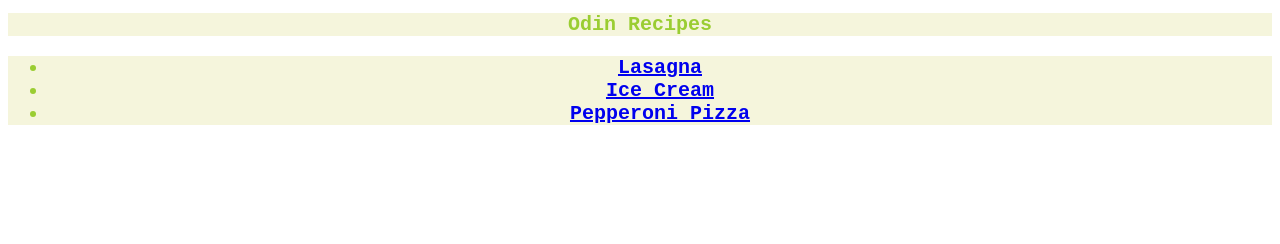
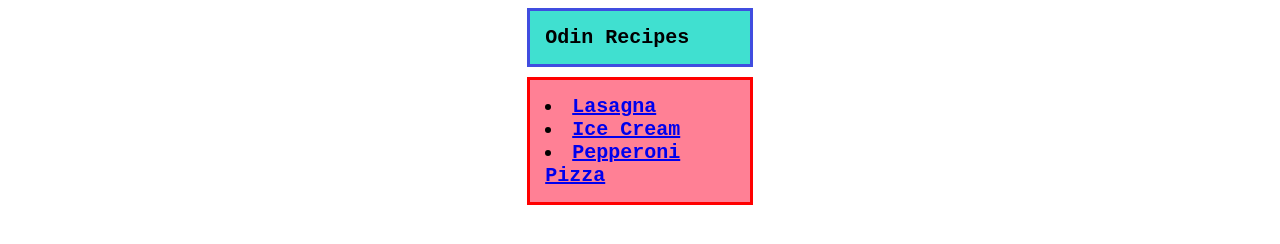
Before and after one commit to psychonut348/odin-recipes, a plain HTML site: page index.html in a window 1280 px wide. Drawn offline with Linux system fonts and the light colour scheme.

Commit message:
Add layout based on the box model to index.html
Added new styles to the main page, making it more fun to read. Also renamed the styles.css to style.css

```diff
--- a/index.html
+++ b/index.html
@@ -3,13 +3,13 @@
 <html lang="en">
     <head>
         <meta charset="utf-8">
-        <link rel="stylesheet" href="styles.css">
+        <link rel="stylesheet" href="style.css">
         <meta name="viewport" content="width=device-width, initial-scale=1.0">
         <title>Odin Recipes</title>
     </head>
     <body>
-        <h1 class="centered colored">Odin Recipes</h1>
-        <ul class="centered colored">
+        <h1 class="text heading">Odin Recipes</h1>
+        <ul class="text content">
             <li><a href="recipes/lasagna.html">Lasagna</a></li>
             <li><a href="recipes/ice-cream.html">Ice Cream</a></li>
             <li><a href="recipes/pepperoni-pizza.html">Pepperoni Pizza</a></li>
--- /dev/null
+++ b/style.css
@@ -0,0 +1,24 @@
+.text {
+    font-family: monospace;
+    font-weight: bold;
+    font-size: 20px;
+}
+
+.heading, .content {
+    padding: 15px;
+    margin: auto;
+    width: 15%;
+    height: auto;
+}
+
+.heading {
+    background-color: turquoise;
+    border: solid rgb(64, 77, 224);
+}
+
+.content {
+    margin-top: 10px;
+    list-style-position: inside;
+    border: solid red;
+    background-color: rgb(255, 128, 149);
+}
--- a/styles.css
+++ /dev/null
@@ -1,11 +0,0 @@
-.centered {
-    text-align: center;
-}
-
-.colored {
-    background-color: beige;
-    color: yellowgreen;
-    font-family: monospace;
-    font-weight: bold;
-    font-size: 20px;
-}
```
